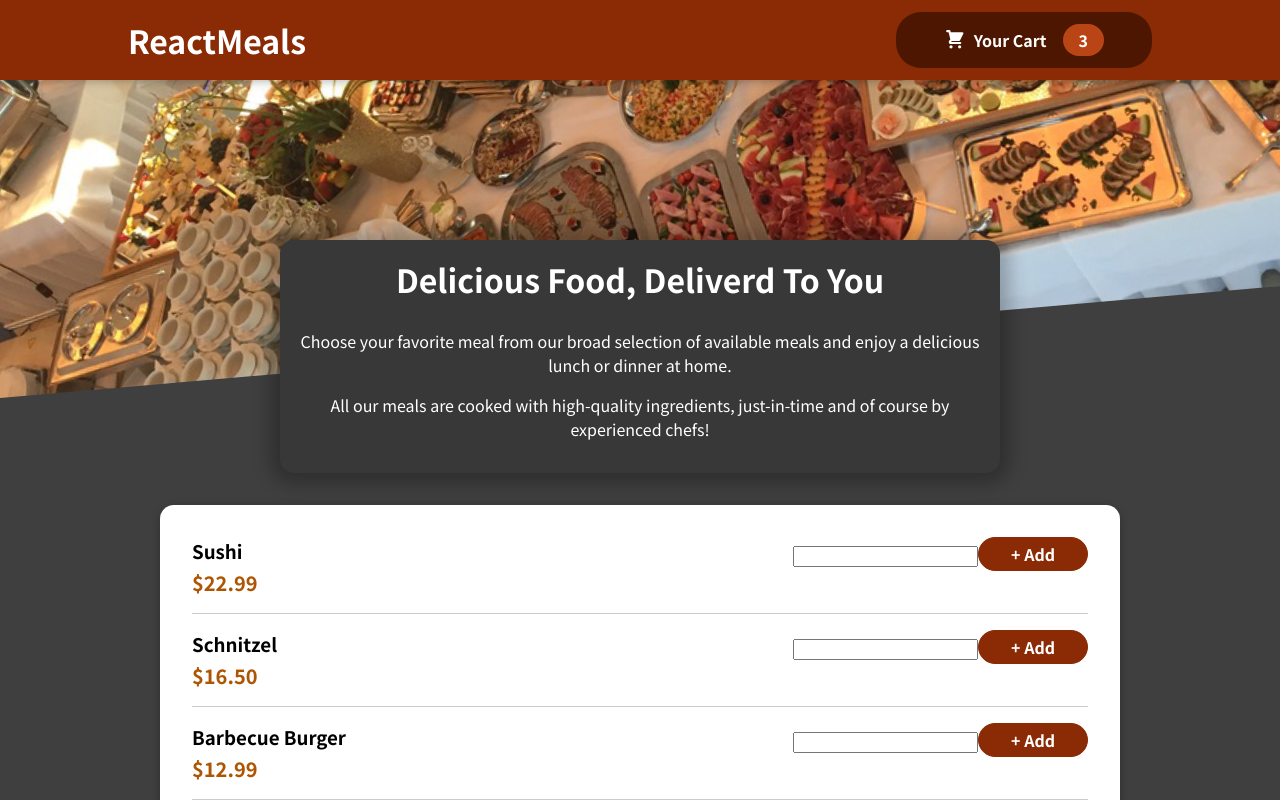
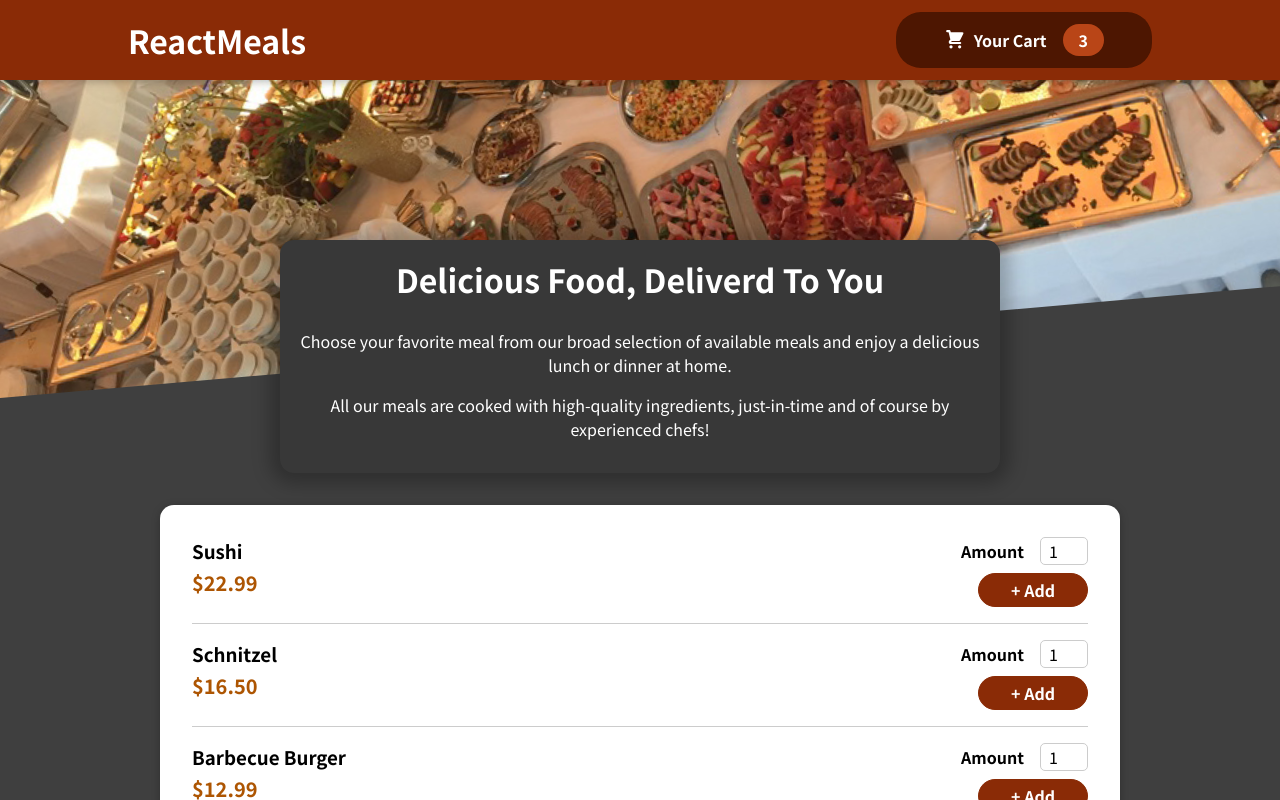
Before and after one commit to Joshua-DaCosta/food-order, a React (Create React App) app: page / in a window 1280 px wide. Shown: the top 800 px of the page. Built offline with nearby package versions, Linux system fonts and the light colour scheme.

Commit message:
adds input component

```diff
--- a/src/components/Meals/AvailableMeals.js
+++ b/src/components/Meals/AvailableMeals.js
@@ -30,6 +30,7 @@
 const AvailableMeals = () => {
   const mealsList = DUMMY_MEALS.map((meal) => (
     <MealItem
+      id={meal.id}
       key={meal.id}
       name={meal.name}
       desc={meal.desc}
--- a/src/components/Meals/MealItem/MealItem.js
+++ b/src/components/Meals/MealItem/MealItem.js
@@ -13,7 +13,7 @@
         <div className={classes.price}>{price}</div>
       </div>
       <div>
-        <MealItemForm />
+        <MealItemForm id ={props.id}/>
       </div>
     </li>
   );
--- a/src/components/Meals/MealItem/MealItemForm.js
+++ b/src/components/Meals/MealItem/MealItemForm.js
@@ -1,12 +1,23 @@
-import classes from './MealItemForm.module.css';
+import Input from "../../UI/Input";
+import classes from "./MealItemForm.module.css";
 
-const MealItemForm = () => {
+const MealItemForm = ({id}) => {
   return (
     <form className={classes.form}>
-      <input />
+      <Input
+        label="Amount"
+        input={{
+          id: "amount_" + id,
+          type: "number",
+          min: "1",
+          max: "5",
+          step: "1",
+          defaultValue: "1",
+        }}
+      />
       <button>+ Add</button>
     </form>
-  )
-}
+  );
+};
 
-export default MealItemForm
+export default MealItemForm;
--- /dev/null
+++ b/src/components/UI/Input.js
@@ -0,0 +1,12 @@
+import classes from './Input.module.css';
+
+const Input = (props) => {
+  return (
+    <div className={classes.input}>
+      <label htmlFor={props.input.id}>{props.label}</label>
+      <input {...props.input} />
+    </div>
+  );
+}
+
+export default Input
--- /dev/null
+++ b/src/components/UI/Input.module.css
@@ -0,0 +1,18 @@
+.input {
+      display: flex;
+      align-items: center;
+      margin-bottom: 0.5rem;
+}
+
+.input label {
+      font-weight: bold;
+      margin-right: 1rem;
+}
+
+.input input {
+      width: 3rem;
+      border-radius: 5px;
+      border: 1px solid #ccc;
+      font: inherit;
+      padding-left: 0.5rem;
+}
```
